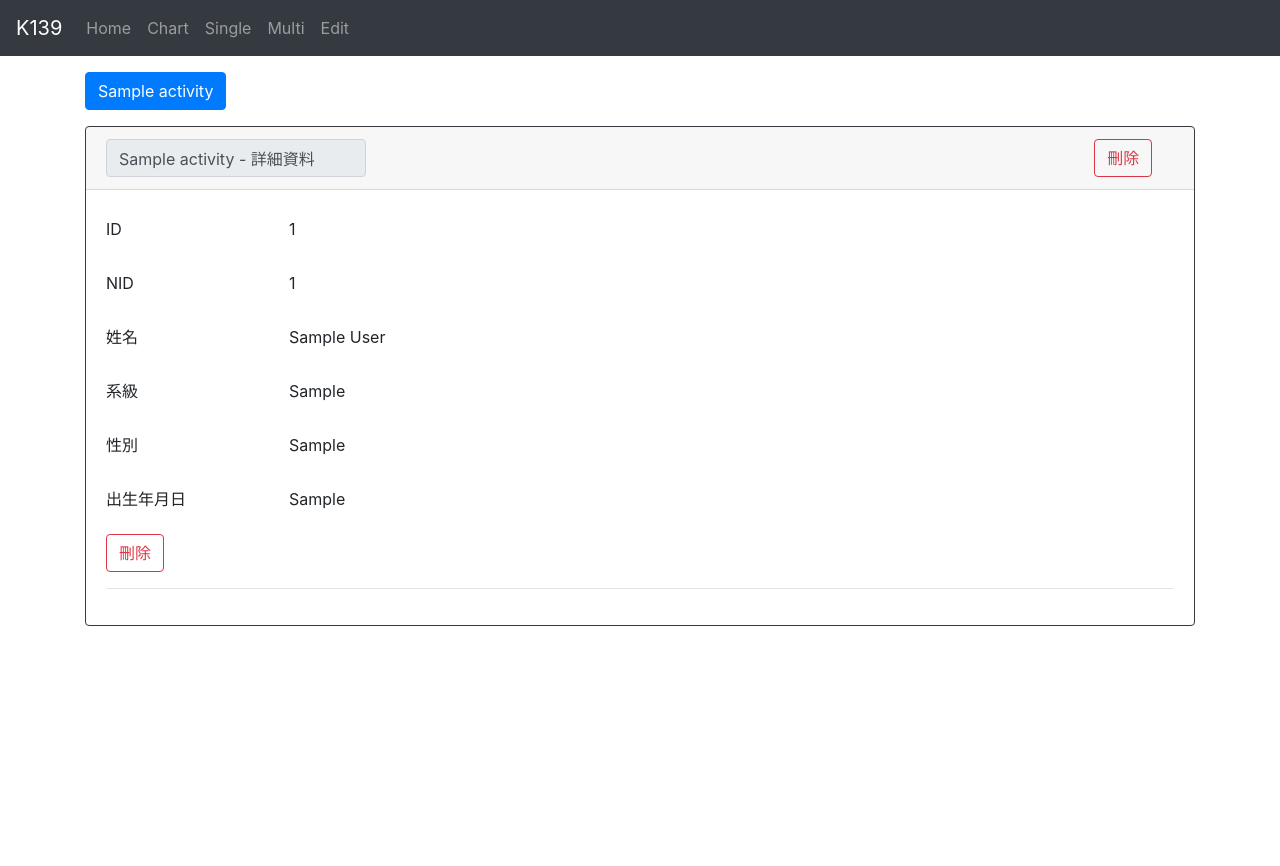
After one commit to k139215130/NID_to_Detail, a Flask app: page /edit in a window 1280 px wide, after a click that opens the changed part. The commit adds this page. Shown: the top 866 px of the page. Run offline with Flask 2, Linux system fonts and the light colour scheme; tables that the repository leaves empty hold one stand-in row (values such as "Sample post"); some libraries are stand-ins or nearby versions.

Commit message:
更改部分UI、新增編輯頁面

```diff
--- a/web/manage.py
+++ b/web/manage.py
@@ -1,5 +1,5 @@
 #!/usr/bin/env python3
-from flask import Flask, render_template, flash, send_file
+from flask import Flask, render_template, flash, send_file, request, redirect, url_for
 from flask_bootstrap import Bootstrap
 from flask_sqlalchemy import SQLAlchemy
 
@@ -98,7 +98,6 @@ class Member(db.Model):
         result = {}
         for i in cls.query.filter_by(activity_id=id).all():
             s = re.findall(r'[^一,二,三,四]*', i.department)[0]
-            print(s)
             try:
                 result[s] = result[s]+1
             except KeyError:
@@ -253,9 +252,24 @@ def multi():
             return send_file(BytesIO(stream), attachment_filename='output.xlsx', as_attachment=True, mimetype="application/vnd.openxmlformats-officedocument.spreadsheetml.sheet")
     return render_template('multi.html', form=form)
 
-@app.route("/")
-def show():
-    return render_template('show.html')
+@app.route("/edit", methods=['GET', 'POST'])
+def edit():
+    all_course = []
+    all_course_detail = []
+    for i in Activity.get_all_activity_list():
+        all_course.append(i)
+        all_course_detail.append(Member.get_activity_member(id=i.id))
+    if request.method == 'POST':
+        if request.form.get("course-id"):
+            for i in Member.query.filter_by(activity_id=request.form.get("course-id")).all():
+                db.session.delete(i)
+            db.session.delete(Activity.query.filter_by(id=request.form.get("course-id")).first())
+            db.session.commit()
+        if request.form.get("student-id"):
+            db.session.delete(Member.query.filter_by(id=request.form.get("student-id")).first())
+            db.session.commit()
+        return redirect(url_for('.edit'))
+    return render_template('edit.html', all_course=all_course, all_course_detail=all_course_detail)
 
 if __name__ == '__main__':
     app.run(debug=True)
--- /dev/null
+++ b/web/templates/edit.html
@@ -0,0 +1,95 @@
+{% extends "layout.html" %}
+
+{% block head %}
+
+<script src="https://assets.pyecharts.org/assets/echarts.min.js"></script>
+
+{% endblock %}
+
+{% block body %}
+
+<div class="container">
+    <!--最上方按鈕-->
+    <p>
+        {% for c in all_course %}
+        <button class="btn btn-primary" type="button" data-toggle="collapse"
+            data-target="#collapseDetail-{{ loop.index }}" aria-expanded="false"
+            aria-controls="collapseDetail-{{ loop.index }}">
+            {{ c.name }}
+        </button>
+        {% endfor %}
+    </p>
+    {% for i in all_course %}
+    <div class="collapse" id="collapseDetail-{{ loop.index }}">
+        <div class="card border-dark">
+            <div class="card-header">
+                <form method="POST" enctype="multipart/form-data" class="form">
+                    <div class="form-row">
+                        <div class="col-3">
+                            <input type="text" class="form-control" value="{{ i.name }} - 詳細資料" readonly>
+                        </div>
+                        <div class="col-8">
+                            <input type="hidden" class="form-control" name="course-id" value="{{ i.id }}" readonly>
+                        </div>
+                        <div class="col">
+                            <input class="btn btn-outline-danger" id="btn-course-{{ i.id }}" type="submit" value="刪除">
+                        </div>
+                    </div>
+                </form>
+            </div>
+            <div class="card-body">
+                {% for item in all_course_detail[loop.index-1] %}
+                <form method="POST" enctype="multipart/form-data" class="form">
+                    <div class="form-group row">
+                        <label for="id-{{ loop.index-1 }}" class="col-sm-2 col-form-label">ID</label>
+                        <div class="col-sm-10">
+                            <input type="text" name="student-id" readonly class="form-control-plaintext"
+                                id="id-{{ loop.index-1 }}" value="{{ item.id }}">
+                        </div>
+                    </div>
+                    <div class="form-group row">
+                        <label for="nid-{{ loop.index-1 }}" class="col-sm-2 col-form-label">NID</label>
+                        <div class="col-sm-10">
+                            <input type="text" readonly class="form-control-plaintext" id="nid-{{ loop.index-1 }}"
+                                value="{{ item.nid }}">
+                        </div>
+                    </div>
+                    <div class="form-group row">
+                        <label for="name-{{ loop.index-1 }}" class="col-sm-2 col-form-label">姓名</label>
+                        <div class="col-sm-10">
+                            <input type="text" readonly class="form-control-plaintext" id="name-{{ loop.index-1 }}"
+                                value="{{ item.name }}">
+                        </div>
+                    </div>
+                    <div class="form-group row">
+                        <label for="department-{{ loop.index-1 }}" class="col-sm-2 col-form-label">系級</label>
+                        <div class="col-sm-10">
+                            <input type="text" readonly class="form-control-plaintext"
+                                id="department-{{ loop.index-1 }}" value="{{ item.department }}">
+                        </div>
+                    </div>
+                    <div class="form-group row">
+                        <label for="sex-{{ loop.index-1 }}" class="col-sm-2 col-form-label">性別</label>
+                        <div class="col-sm-10">
+                            <input type="text" readonly class="form-control-plaintext" id="sex-{{ loop.index-1 }}"
+                                value="{{ item.sex }}">
+                        </div>
+                    </div>
+                    <div class="form-group row">
+                        <label for="birthday-{{ loop.index-1 }}" class="col-sm-2 col-form-label">出生年月日</label>
+                        <div class="col-sm-10">
+                            <input type="text" readonly class="form-control-plaintext" id="birthday-{{ loop.index-1 }}"
+                                value="{{ item.birthday }}" readonly>
+                        </div>
+                    </div>
+                    <input class="btn btn-outline-danger" id="btn-student-{{ item.id }}" type="submit" value="刪除">
+                </form>
+                <hr>
+                {% endfor %}
+            </div>
+        </div>
+    </div>
+    {% endfor %}
+</div>
+
+{% endblock %}
--- a/web/templates/layout.html
+++ b/web/templates/layout.html
@@ -44,7 +44,7 @@
                     <a class="nav-link" href="{{ url_for('.multi') }}">Multi</a>
                 </li>
                 <li class="nav-item">
-                    <a class="nav-link" href="#">Disabled</a>
+                    <a class="nav-link" href="{{ url_for('.edit') }}">Edit</a>
                 </li>
             </ul>
         </div>
```
Also changed, not shown: web/templates/show.html (deleted, +0 -15 lines).
